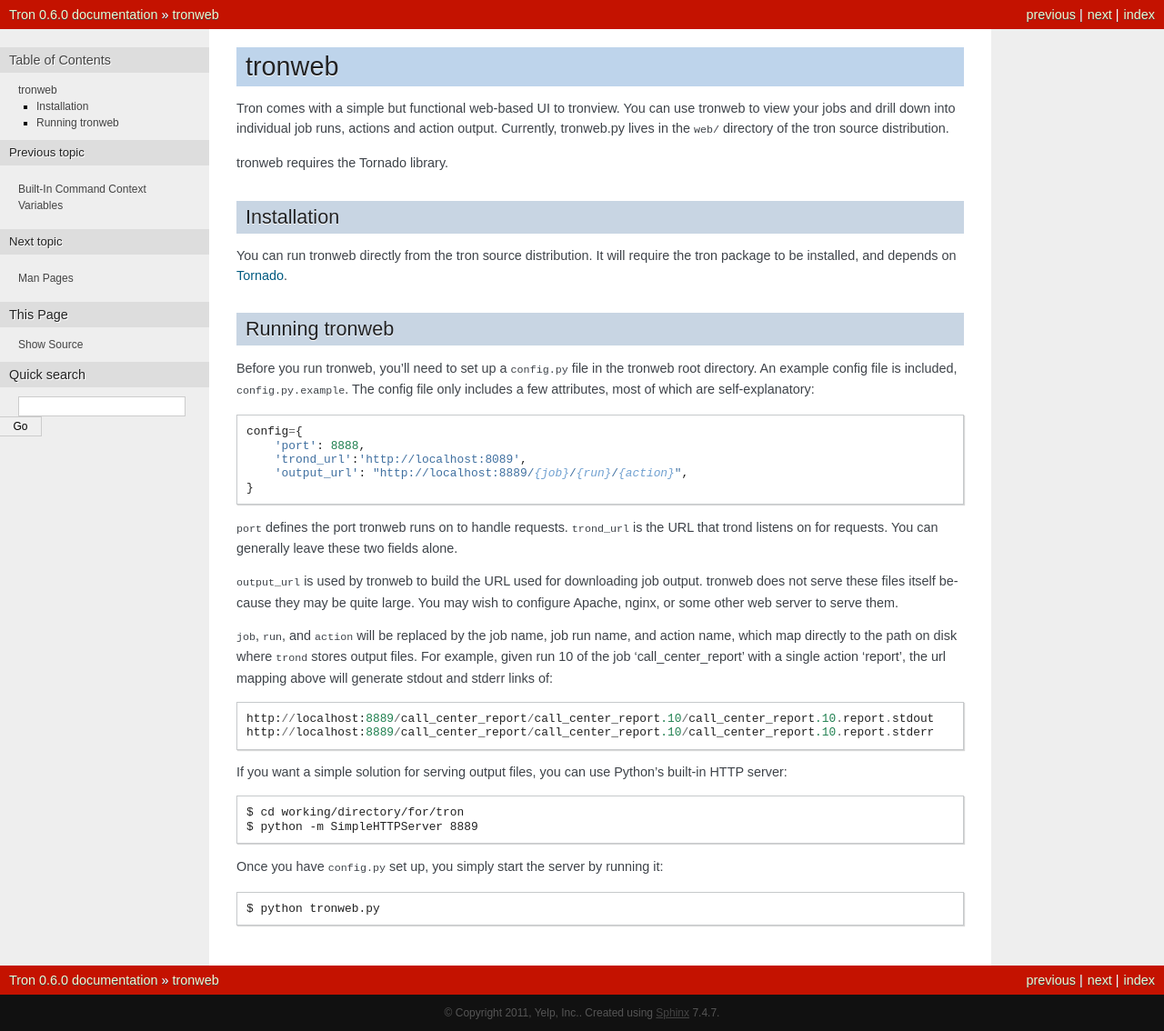
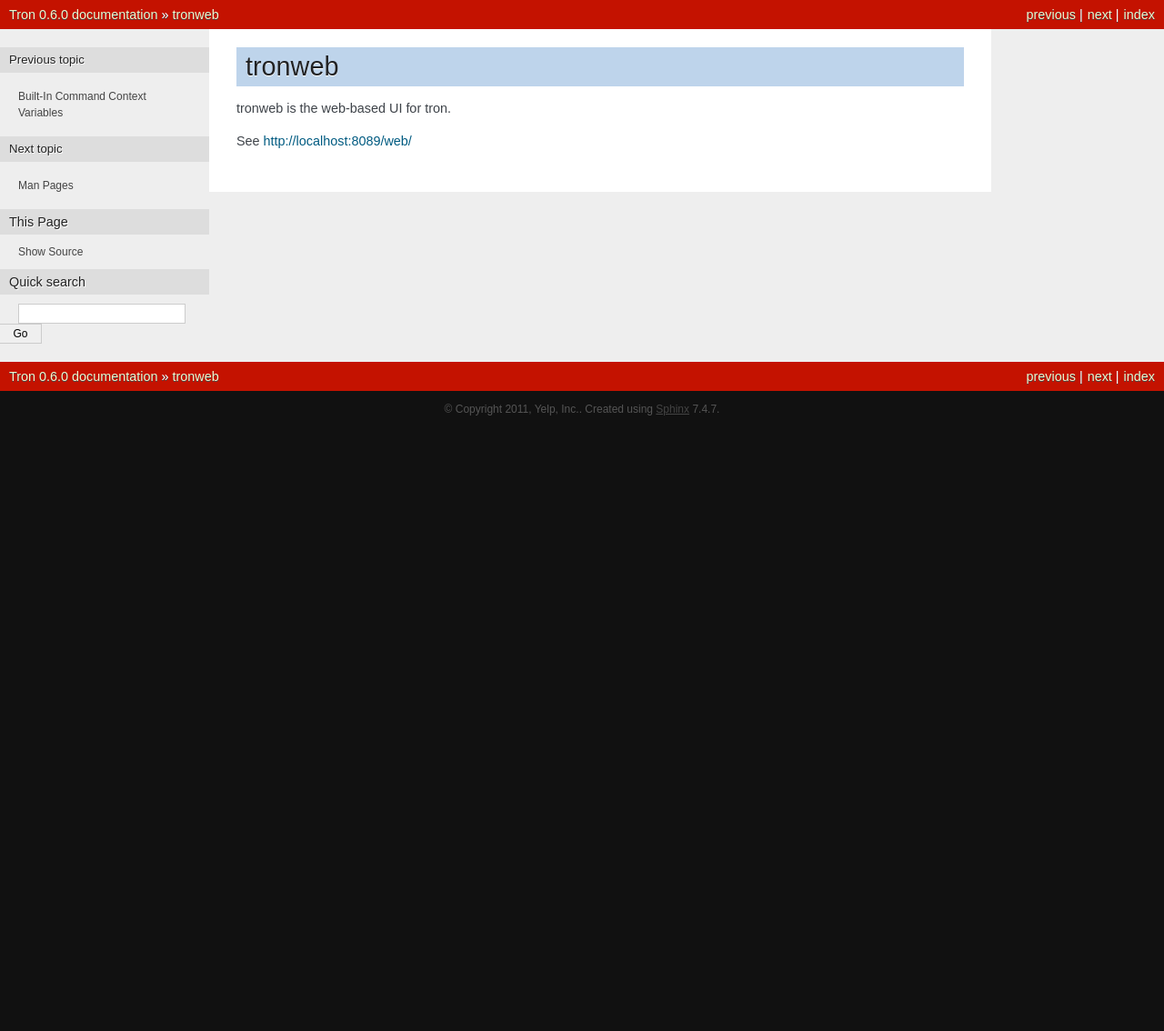
Before and after one commit to Yelp/Tron, a Sphinx documentation site: the page built from docs/tronweb.rst, in a window 1280 px wide. Shown: the whole page at 91% size. Built offline with Sphinx 7.4.7, drawn with Linux system fonts in a browser that asks for light colours; after the commit the page ends 900 px from its top, so only the background shows below that.

Commit message:
Set a default path for web_path, and update docs for tronweb.

```diff
--- a/docs/tronweb.rst
+++ b/docs/tronweb.rst
@@ -3,58 +3,6 @@
 tronweb
 ========
 
-Tron comes with a simple but functional web-based UI to tronview. You can use
-tronweb to view your jobs and drill down into individual job runs, actions and
-action output. Currently, tronweb.py lives in the ``web/`` directory of the
-tron source distribution.
+tronweb is the web-based UI for tron.
 
-tronweb requires the Tornado library.
-
-Installation
-------------
-
-You can run tronweb directly from the tron source distribution. It will require
-the tron package to be installed, and depends on `Tornado
-<http://www.tornadoweb.org>`_.
-
-Running tronweb
-----------------
-
-Before you run tronweb, you'll need to set up a ``config.py`` file in the
-tronweb root directory. An example config file is included,
-``config.py.example``.  The config file only includes a few attributes, most of
-which are self-explanatory::
-
-    config={
-        'port': 8888,
-        'trond_url':'http://localhost:8089',
-        'output_url': "http://localhost:8889/{job}/{run}/{action}",
-    }
-
-``port`` defines the port tronweb runs on to handle requests. ``trond_url`` is
-the URL that trond listens on for requests. You can generally leave these two
-fields alone.
-
-``output_url`` is used by tronweb to build the URL used for downloading job
-output. tronweb does not serve these files itself because they may be quite
-large. You may wish to configure Apache, nginx, or some other web server to
-serve them.
-
-``job``, ``run``, and ``action`` will be replaced by the job name, job run
-name, and action name, which map directly to the path on disk where ``trond``
-stores output files. For example, given run 10 of the job 'call_center_report'
-with a single action 'report', the url mapping above will generate stdout and
-stderr links of::
-
-    http://localhost:8889/call_center_report/call_center_report.10/call_center_report.10.report.stdout
-    http://localhost:8889/call_center_report/call_center_report.10/call_center_report.10.report.stderr
-
-If you want a simple solution for serving output files, you can use Python's
-built-in HTTP server::
-
-    $ cd working/directory/for/tron
-    $ python -m SimpleHTTPServer 8889
-
-Once you have ``config.py`` set up, you simply start the server by running it::
-
-    $ python tronweb.py
+See http://localhost:8089/web/
--- a/setup.py
+++ b/setup.py
@@ -9,7 +9,7 @@ import tron
 setup(
     name="tron",
     version=tron.__version__,
-    provides=["tron"],
+    provides=['tron'],
     author="Yelp",
     author_email="yelplabs@yelp.com",
     url="http://github.com/Yelp/Tron",
```
Also changed, not shown: 3 other files.
